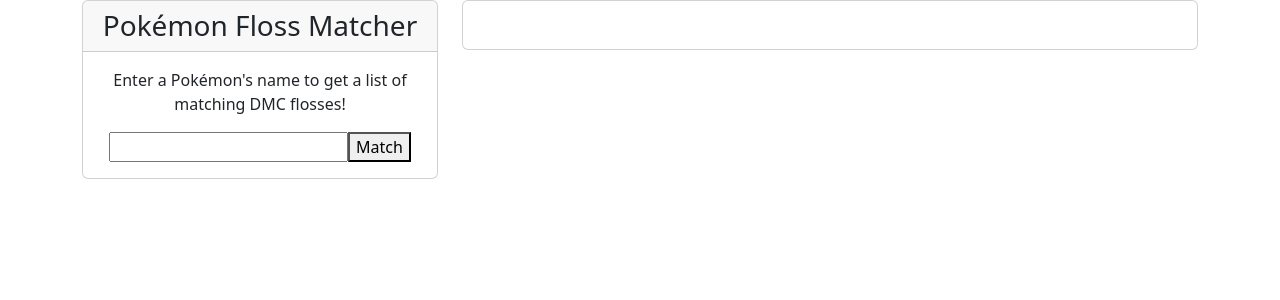
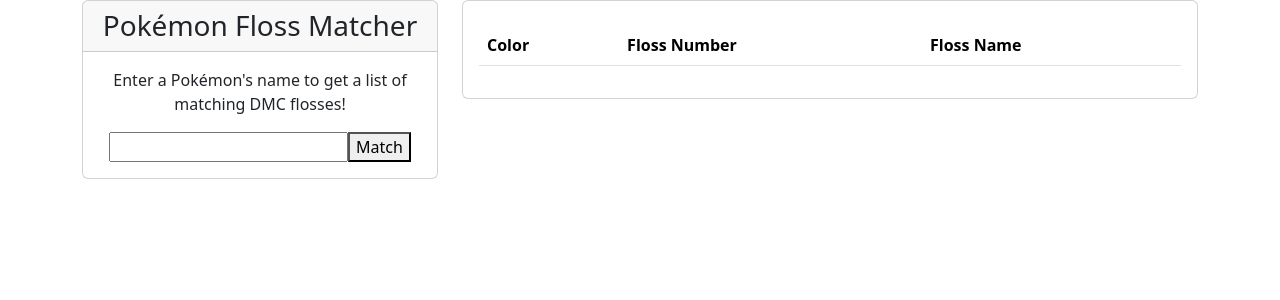
Before and after one commit to ctalb/poke-color-matcher, a React app in the folder frontend/: page / in a window 1280 px wide. Shown: the top 300 px of the page. Built offline with nearby package versions, Linux system fonts and the light colour scheme; the HTML template or start-up script is replaced by a standard one.

Commit message:
Refactor `ResultsPanel` to replace `ColorMatchCard` with a table layout for improved readability and remove unused type imports.

```diff
--- a/frontend/src/components/ResultsPanel.tsx
+++ b/frontend/src/components/ResultsPanel.tsx
@@ -1,28 +1,10 @@
-import type {FlossColorMatch, MatchResult} from "../types.ts";
+import type {MatchResult} from "../types.ts";
 
 const BASE_URL = "http://localhost:8080";
 
 interface resultsProps {
     matchResult: MatchResult | null;
     isError: boolean;
-}
-
-function ColorMatchCard({ flossColorMatch  }: {flossColorMatch: FlossColorMatch}) {
-    const [red, green, blue] = flossColorMatch.extractedColor;
-    const backgroundColor = `rgba(${red}, ${green}, ${blue})`;
-
-    return (
-        <>
-            <div style={{
-                backgroundColor,
-                width: "20px",
-                height: "20px",
-            }}
-            ></div>
-            <p>Floss Number: {flossColorMatch.match.number}</p>
-            <p>Name: {flossColorMatch.match.name}</p>
-        </>
-    );
 }
 
 export default function ResultsPanel({ matchResult, isError } : resultsProps) {
@@ -40,13 +22,37 @@
 
                 <h2 className="card-title">{matchResult && matchResult.name}</h2>
 
-                <ul>
-                    {matchResult && matchResult.matches.map(match =>
-                        <li key={match.extractedColor.join()}>
-                            <ColorMatchCard flossColorMatch={match}/>
-                        </li>
-                    )}
-                </ul>
+                <table className="table table-striped">
+                    <thead>
+                    <tr>
+                        <th scope="col">Color</th>
+                        <th scope="col">Floss Number</th>
+                        <th scope="col">Floss Name</th>
+                    </tr>
+                    </thead>
+                    <tbody>
+                    {matchResult && matchResult.matches.map(result => {
+                        const [red, green, blue] = result.extractedColor;
+                        const backgroundColor = `rgba(${red}, ${green}, ${blue})`;
+
+                        return (
+                            <tr key={result.extractedColor.join()}>
+                                <td>
+                                    <div style={{
+                                        backgroundColor,
+                                        width: "20px",
+                                        height: "20px",
+                                    }}
+                                    ></div>
+                                </td>
+                                <td>{result.match.number}</td>
+                                <td>{result.match.name}</td>
+                            </tr>
+                        );
+                    })}
+                    </tbody>
+
+                </table>
             </div>
         </div>
     );
```
